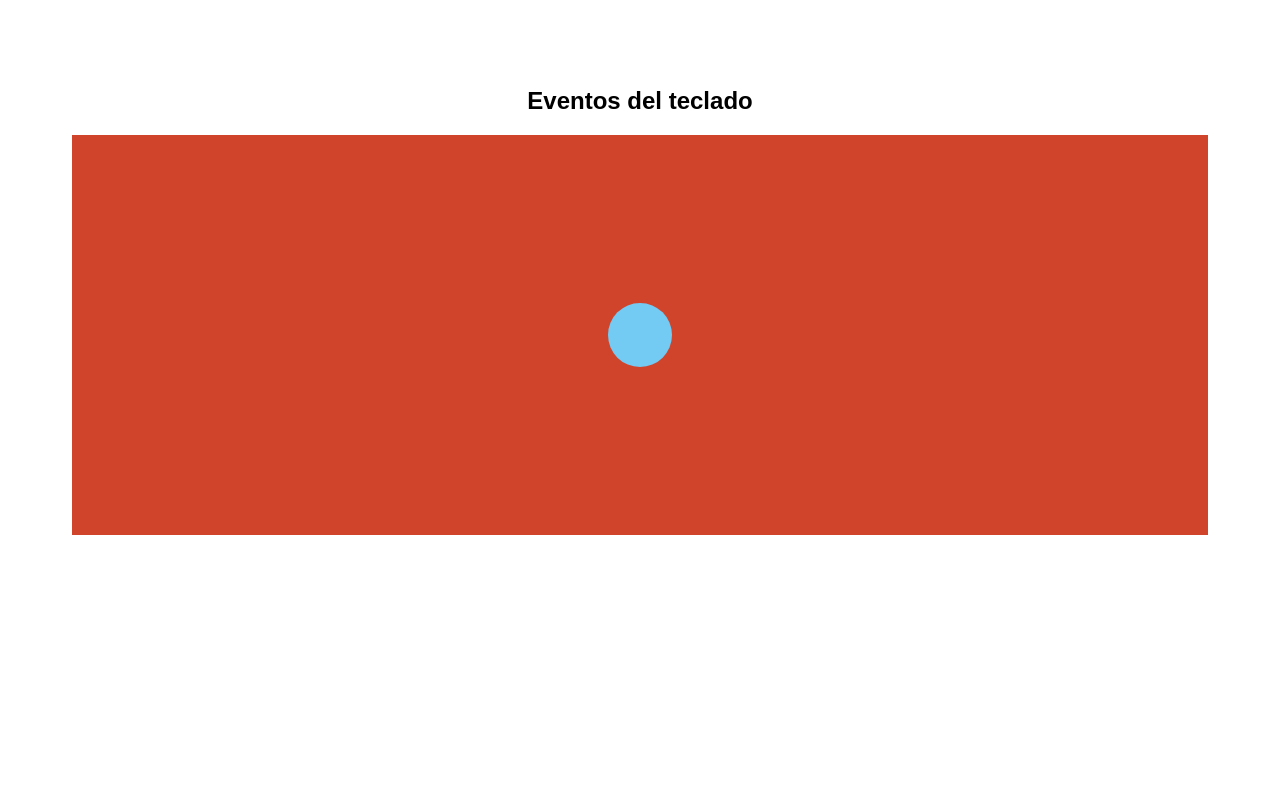
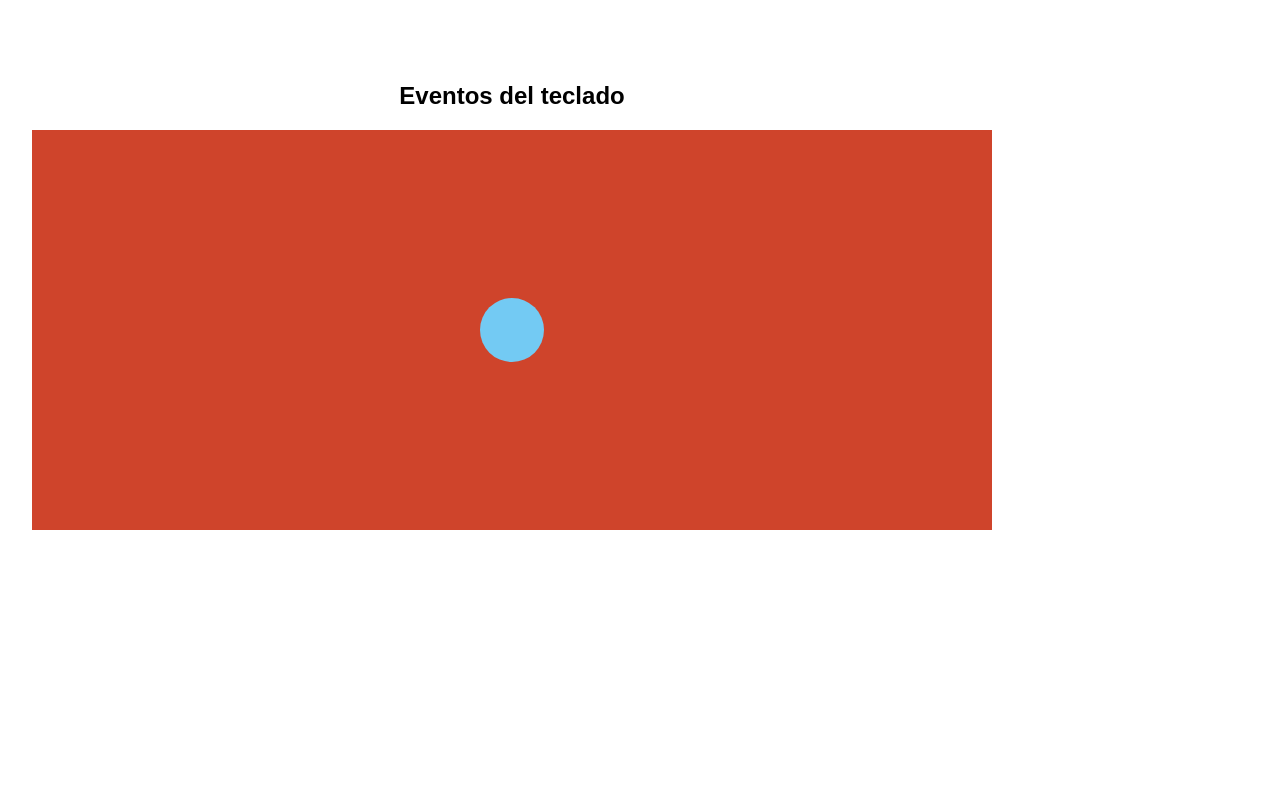
Before and after one commit to RobertoMaz/JMCurso, a plain HTML site: page index.html in a window 1280 px wide. Shown: the part 866-1664 px from the top of the page. Drawn offline with nearby package versions, Linux system fonts and the light colour scheme.

Commit message:
Agregando parte del scrollspy en css

```diff
--- a/style.css
+++ b/style.css
@@ -318,3 +318,26 @@ img {
 .slider a:hover {
     color: #4d4d4d;
 }
+
+
+/* ****** ScrollSpy ****** */
+
+@media screen and (min-width: 1024px){
+    body{
+        display: grid;
+        grid-template-columns: 80% 20%;
+        grid-template-rows: 4rem auto;
+        grid-template-areas:
+            "header header"
+            "main   panel";
+
+    }
+
+    main {
+        grid-area: main;
+    }
+
+    .header {
+        grid-area: header;
+    }
+}
```
